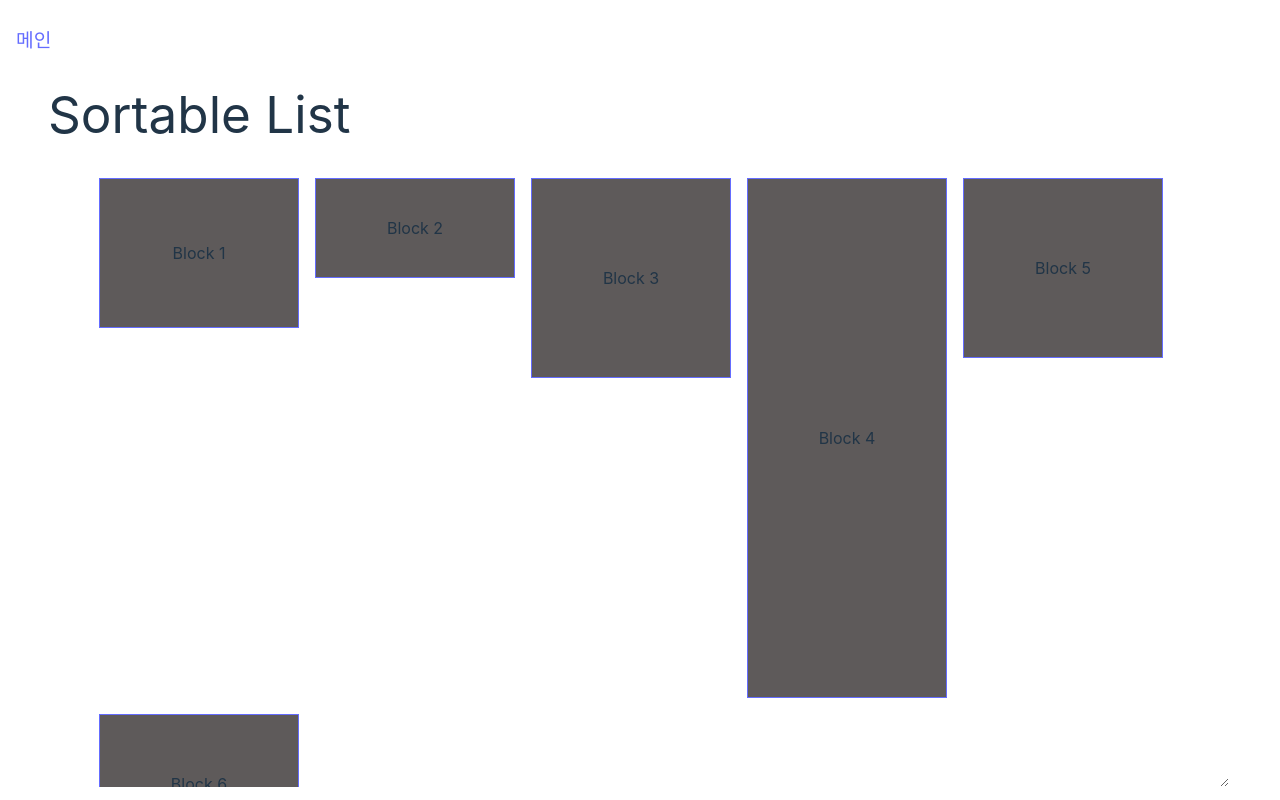
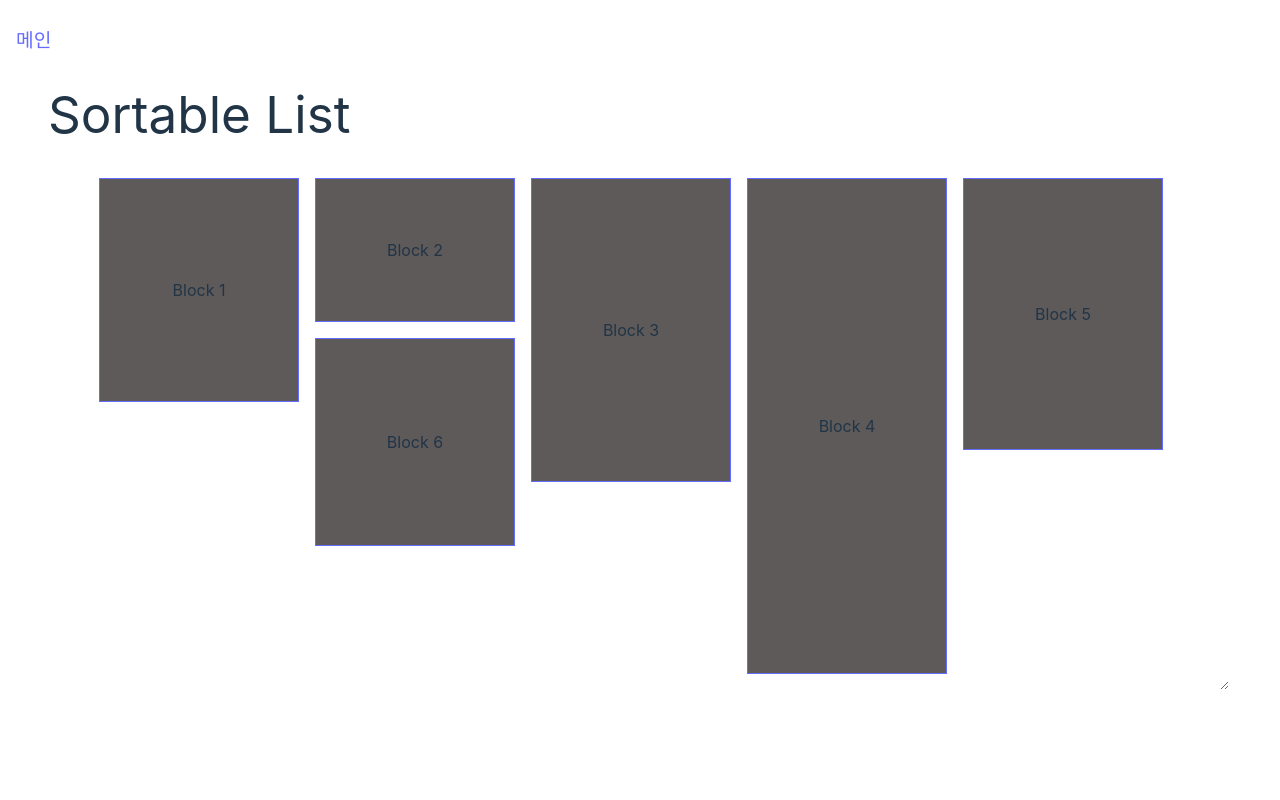
Before and after one commit to SuperRookiee/TypeScript-Practice, a React (Vite) app in the folder react-ts/: page /SortBlock in a window 1280 px wide. Built offline with nearby package versions, Linux system fonts and the light colour scheme.

Commit message:
feat: set grid-row

```diff
--- a/react-ts/src/pages/SortBlock.tsx
+++ b/react-ts/src/pages/SortBlock.tsx
@@ -5,12 +5,12 @@ import { Block } from "../types/Block";
 
 function SortBlock() {
     const [blocks, setBlocks] = useState<Block[]>([
-        { value: "Block 1", height: 150 },
-        { value: "Block 2", height: 100 },
-        { value: "Block 3", height: 200 },
-        { value: "Block 4", height: 520 },
-        { value: "Block 5", height: 180 },
-        { value: "Block 6", height: 140 },
+        { value: "Block 1", height: 15 },
+        { value: "Block 2", height: 10 },
+        { value: "Block 3", height: 20 },
+        { value: "Block 4", height: 32 },
+        { value: "Block 5", height: 18 },
+        { value: "Block 6", height: 14 },
     ]);
 
     const onSortEnd = (newBlocks: Block[]) => {
--- a/react-ts/src/style/SortBlock.style.tsx
+++ b/react-ts/src/style/SortBlock.style.tsx
@@ -30,7 +30,7 @@ export const Block = styled.div<{ $height: number}>`
     justify-content: center;
     cursor: move;
     transition: transform 0.2s ease;
-    height: ${(props) => `${props.$height}px`};
+    grid-row: ${(props) => `span ${props.$height}`};
 
     &:hover {
         background-color: #4a4a4a;
```
